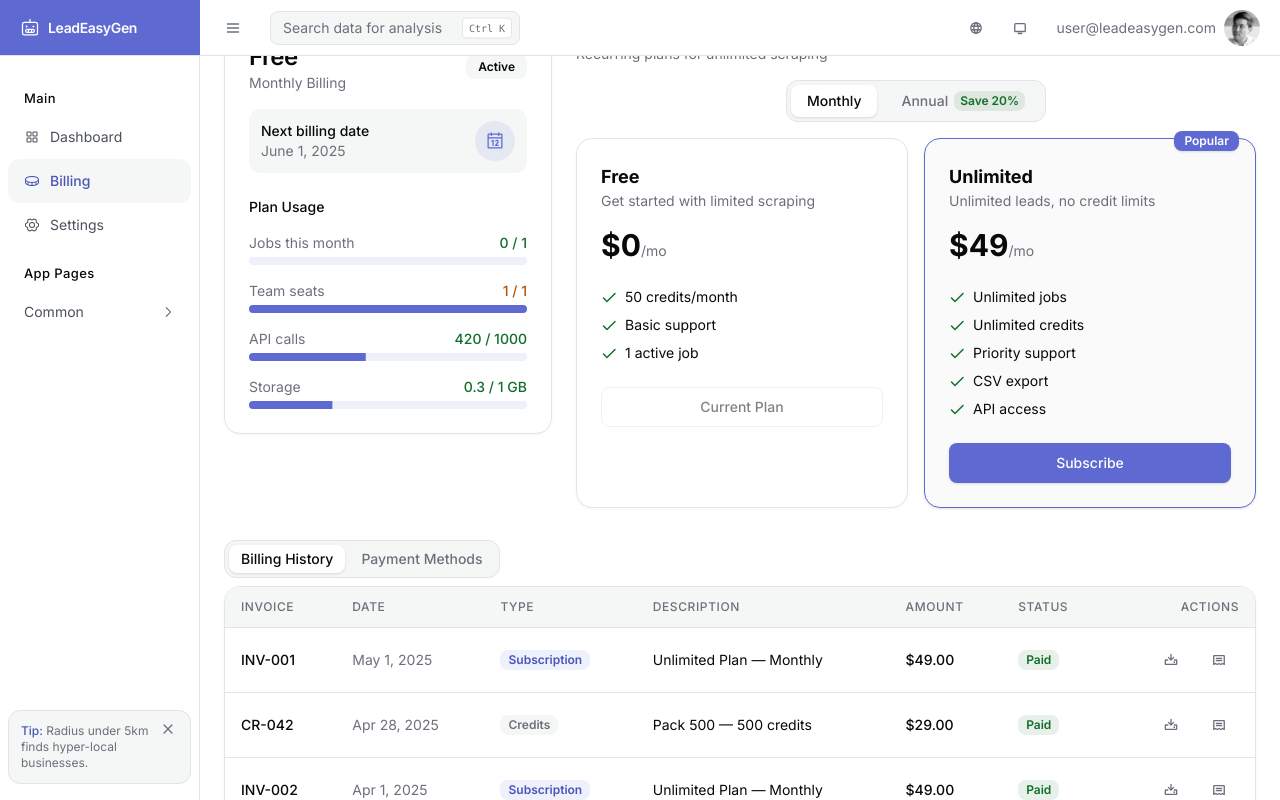
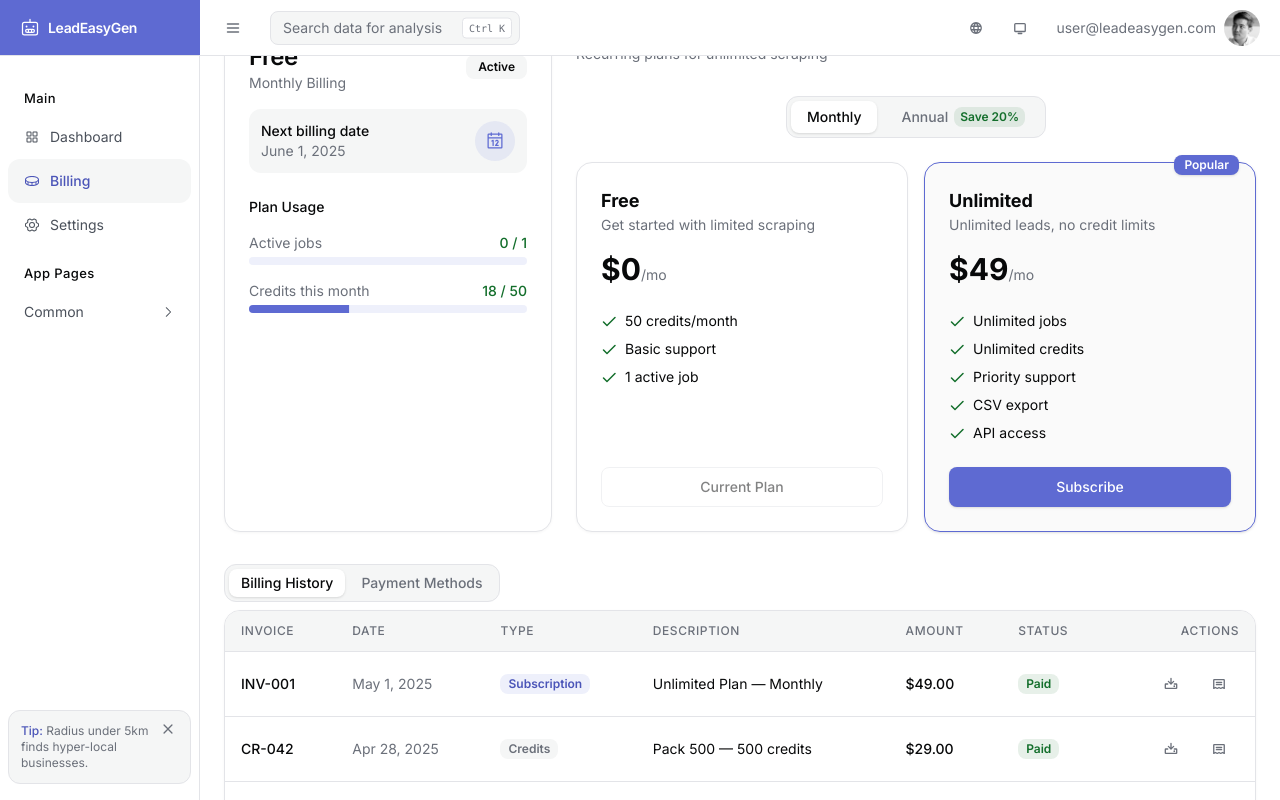
Before and after one commit to louischoleski/leadeasygen-app, a React (Vite) app: page /billing in a window 1280 px wide. Both pictures are taken after a click on the button "View Plans". Shown: the part 340-1140 px from the top of the page. Built offline with nearby package versions, Linux system fonts and the light colour scheme.

Commit message:
refactor: product-based usage metrics, cycle toggle spacing, equal billing card heights

```diff
--- a/src/components/CurrentPlanCard.tsx
+++ b/src/components/CurrentPlanCard.tsx
@@ -46,7 +46,7 @@
   onCancel,
 }: CurrentPlanCardProps) {
   return (
-    <Card>
+    <Card className="flex h-full flex-col">
       <div className="flex items-center justify-between p-6 pb-0">
         <div>
           <h2 className="text-2xl font-semibold tracking-tight text-ink">{planName}</h2>
@@ -77,7 +77,7 @@
       </div>
 
       {onCancel && (
-        <div className="px-6 pb-6">
+        <div className="mt-auto px-6 pb-6">
           <Button variant="secondary" fullWidth onClick={onCancel}>
             Cancel Subscription
           </Button>
--- a/src/components/ScrapeForm.tsx
+++ b/src/components/ScrapeForm.tsx
@@ -34,7 +34,7 @@
 
   const tier = subscriptionTiers.find((t) => t.id === subscriptionTier)
   const activeJobs = jobs.filter((j) => j.status === 'queued' || j.status === 'running').length
-  const jobLimit = tier?.limits.jobs ?? null
+  const jobLimit = tier?.limits.activeJobs ?? null
   const atJobLimit = jobLimit !== null && activeJobs >= jobLimit
 
   const handleSubmit = (e: React.FormEvent<HTMLFormElement>) => {
--- a/src/data/billing.ts
+++ b/src/data/billing.ts
@@ -18,10 +18,8 @@
 
 // Subscription tiers — recurring
 export interface TierLimits {
-  jobs: number | null // null = unlimited
-  teamSeats: number | null
-  apiCalls: number | null
-  storageGB: number | null
+  activeJobs: number | null // null = unlimited
+  creditsPerMonth: number | null
 }
 
 export interface SubscriptionTier {
@@ -43,7 +41,7 @@
     priceAnnual: 0,
     description: 'Get started with limited scraping',
     features: ['50 credits/month', 'Basic support', '1 active job'],
-    limits: { jobs: 1, teamSeats: 1, apiCalls: 1000, storageGB: 1 },
+    limits: { activeJobs: 1, creditsPerMonth: 50 },
   },
   {
     id: 'unlimited',
@@ -52,7 +50,7 @@
     priceAnnual: 39,
     description: 'Unlimited leads, no credit limits',
     features: ['Unlimited jobs', 'Unlimited credits', 'Priority support', 'CSV export', 'API access'],
-    limits: { jobs: null, teamSeats: null, apiCalls: null, storageGB: null },
+    limits: { activeJobs: null, creditsPerMonth: null },
     popular: true,
   },
 ]
@@ -79,10 +77,7 @@
 export type BillingCycle = 'monthly' | 'annual'
 
 export interface UsageState {
-  jobs: number
-  teamSeats: number
-  apiCalls: number
-  storageGB: number
+  creditsUsed: number // credits spent this month; refunds are subtracted back
 }
 
 interface BillingState {
@@ -98,7 +93,7 @@
   creditBalance: 247,
   subscriptionTier: 'free',
   billingCycle: 'monthly',
-  usage: { jobs: 0, teamSeats: 1, apiCalls: 420, storageGB: 0.3 },
+  usage: { creditsUsed: 18 },
 }
 
 function readStored(): BillingState {
@@ -120,10 +115,7 @@
       subscriptionTier: tierValid ? (p.subscriptionTier as string | null) : defaults.subscriptionTier,
       billingCycle: p.billingCycle === 'annual' ? 'annual' : 'monthly',
       usage: {
-        jobs: usageField(storedUsage.jobs, defaults.usage.jobs),
-        teamSeats: usageField(storedUsage.teamSeats, defaults.usage.teamSeats),
-        apiCalls: usageField(storedUsage.apiCalls, defaults.usage.apiCalls),
-        storageGB: usageField(storedUsage.storageGB, defaults.usage.storageGB),
+        creditsUsed: usageField(storedUsage.creditsUsed, defaults.usage.creditsUsed),
       },
     }
   } catch {
@@ -154,12 +146,18 @@
 
 export function spendCredits(amount: number): boolean {
   if (state.creditBalance < amount) return false
-  update({ creditBalance: state.creditBalance - amount })
+  update({
+    creditBalance: state.creditBalance - amount,
+    usage: { creditsUsed: state.usage.creditsUsed + amount },
+  })
   return true
 }
 
-export function incrementJobsUsage() {
-  update({ usage: { ...state.usage, jobs: state.usage.jobs + 1 } })
+export function refundCredits(amount: number) {
+  update({
+    creditBalance: state.creditBalance + amount,
+    usage: { creditsUsed: Math.max(0, state.usage.creditsUsed - amount) },
+  })
 }
 
 export function useBilling() {
--- a/src/data/jobs.ts
+++ b/src/data/jobs.ts
@@ -1,6 +1,6 @@
 import { useSyncExternalStore } from 'react'
 import { createSubscribable } from '../hooks/subscribable'
-import { addCredits, incrementJobsUsage, spendCredits } from './billing'
+import { refundCredits, spendCredits } from './billing'
 
 export type JobStatus = 'queued' | 'running' | 'completed' | 'failed'
 
@@ -130,7 +130,7 @@
     changed = true
 
     if (Math.random() < FAILURE_CHANCE && job.progress < 90) {
-      addCredits(job.creditCost)
+      refundCredits(job.creditCost)
       return { ...job, status: 'failed' as JobStatus, refunded: true }
     }
 
@@ -173,7 +173,6 @@
 export function createJob(input: CreateJobInput): CreateJobResult {
   const creditCost = jobCreditCost(input.radiusKm, input.keywords.length)
   if (!spendCredits(creditCost)) return { ok: false, error: 'insufficient-credits' }
-  incrementJobsUsage()
 
   const job: Job = {
     id: `job-${Date.now().toString(36)}-${Math.random().toString(36).slice(2, 6)}`,
@@ -203,7 +202,7 @@
   setJobs(
     jobs.map((job) => {
       if (job.id !== id || (job.status !== 'queued' && job.status !== 'running')) return job
-      addCredits(job.creditCost)
+      refundCredits(job.creditCost)
       return { ...job, status: 'failed' as JobStatus, refunded: true }
     }),
   )
--- a/src/pages/Billing.tsx
+++ b/src/pages/Billing.tsx
@@ -15,6 +15,7 @@
   type BillingRecord,
   type SubscriptionTier,
 } from '../data/billing'
+import { useJobs } from '../data/jobs'
 import { cn } from '../lib/cn'
 
 const statusBadge: Record<BillingRecord['status'], { label: string; className: string }> = {
@@ -159,7 +160,7 @@
 
   return (
     <section id="plans" className="scroll-mt-20 space-y-4">
-      <div className="flex justify-center">
+      <div className="flex justify-center pt-4 pb-2">
         <div className="flex items-center gap-2 rounded-lg border border-hairline bg-surface-2 p-1">
           <button
             type="button"
@@ -196,7 +197,7 @@
           return (
             <Card
               key={tier.id}
-              className={cn('relative p-6', tier.popular && 'border-primary bg-surface-2/50 shadow-sm')}
+              className={cn('relative flex flex-col p-6', tier.popular && 'border-primary bg-surface-2/50 shadow-sm')}
             >
               {tier.popular && (
                 <span className="absolute -top-2 right-4 rounded-md bg-primary px-2.5 py-0.5 text-xs font-semibold text-on-primary shadow">
@@ -219,6 +220,7 @@
                   </li>
                 ))}
               </ul>
+              <div className="mt-auto">
                 {current ? (
                   <Button variant="secondary" fullWidth disabled>
                     Current Plan
@@ -232,6 +234,7 @@
                     {tier.id === 'free' ? 'Downgrade' : 'Subscribe'}
                   </Button>
                 )}
+              </div>
             </Card>
           )
         })}
@@ -242,6 +245,7 @@
 
 export default function Billing() {
   const { creditBalance, subscriptionTier, billingCycle, usage } = useBilling()
+  const { activeJobs } = useJobs()
   const [showSubscription, setShowSubscription] = useState(false)
   const [activeTab, setActiveTab] = useState('history')
   const payAsYouGo = subscriptionTier === null || subscriptionTier === 'free'
@@ -303,10 +307,8 @@
             billingCycle={billingCycle}
             nextBillingDate="June 1, 2025"
             metrics={[
-              { label: 'Jobs this month', used: usage.jobs, total: activeTier.limits.jobs },
-              { label: 'Team seats', used: usage.teamSeats, total: activeTier.limits.teamSeats },
-              { label: 'API calls', used: usage.apiCalls, total: activeTier.limits.apiCalls },
-              { label: 'Storage', used: usage.storageGB, total: activeTier.limits.storageGB, unit: 'GB' },
+              { label: 'Active jobs', used: activeJobs.length, total: activeTier.limits.activeJobs },
+              { label: 'Credits this month', used: usage.creditsUsed, total: activeTier.limits.creditsPerMonth },
             ]}
             onCancel={
               activeTier.id !== 'free'
```
Lines whose indentation alone changed are shown as unchanged.
